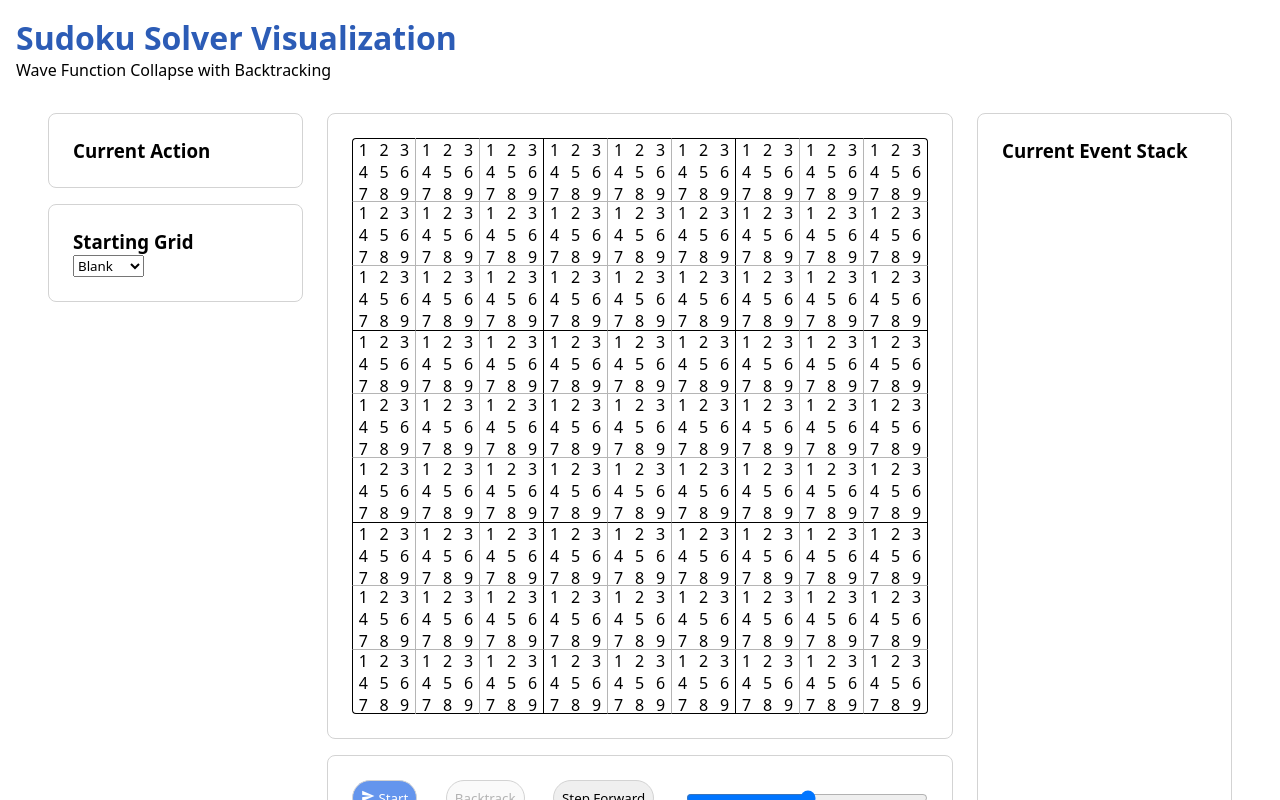
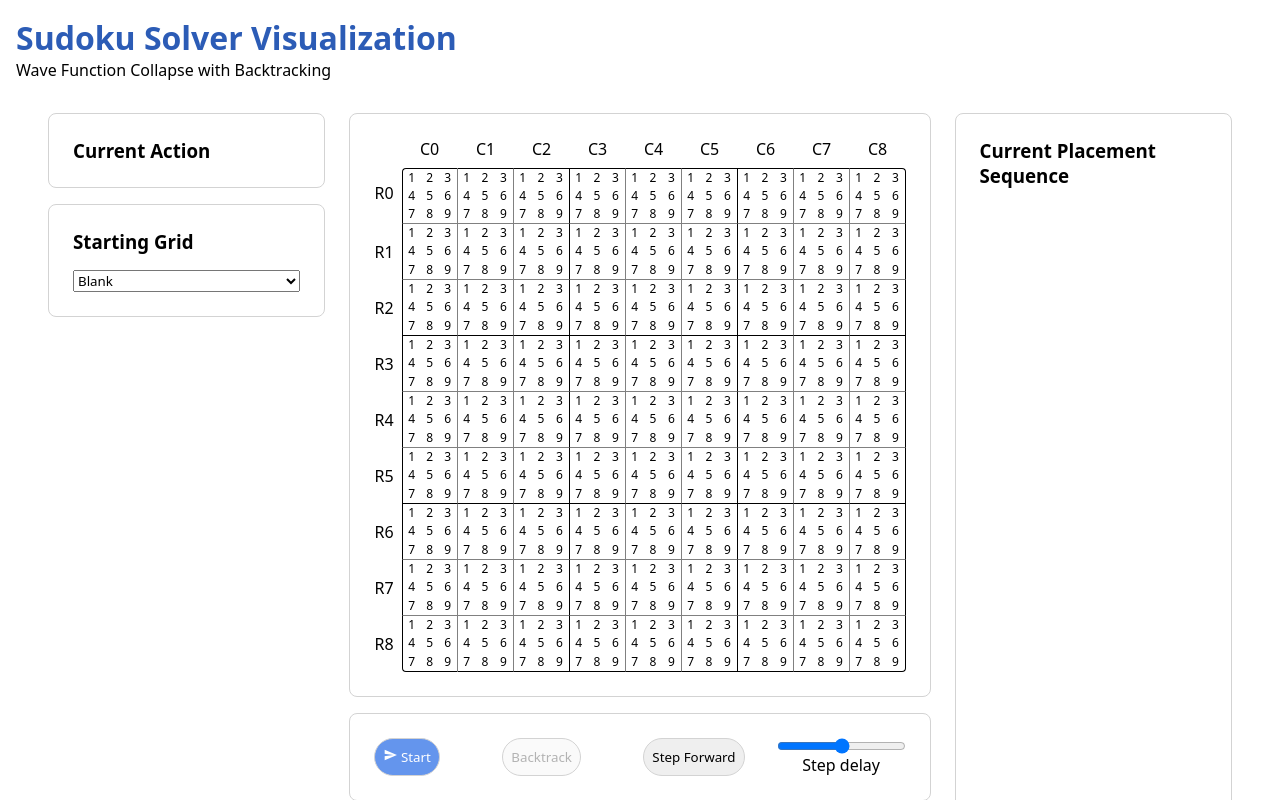
Before and after one commit to water-mizuu/sudoku_simulator, a Vue app: page / in a window 1280 px wide. Built offline with nearby package versions, Linux system fonts and the light colour scheme.

Commit message:
Changed title to 'Sudoku Simulator'. Added action count to component. Fixed UI layout and styles.

```diff
--- a/index.html
+++ b/index.html
@@ -5,7 +5,7 @@
     <link rel="icon" href="/favicon.ico" />
     <link href="https://fonts.googleapis.com/icon?family=Material+Icons" rel="stylesheet" />
     <meta name="viewport" content="width=device-width, initial-scale=1.0" />
-    <title>Vite App</title>
+    <title>Sudoku Simulator</title>
   </head>
   <body>
     <div id="app"></div>
--- a/src/assets/main.css
+++ b/src/assets/main.css
@@ -20,20 +20,28 @@
   font-family: "Material Icons";
 }
 
+.column-shrink,
+.column {
+  display: flex;
+  flex-direction: column;
+}
+
 .column {
   height: 100%;
-  display: flex;
-  flex-direction: column;
 }
 
 .column > .expanded {
   height: 100%;
 }
 
+.row-shrink,
 .row {
-  width: 100%;
   display: flex;
   flex-direction: row;
+}
+
+.row-shrink {
+  width: 100%;
 }
 
 .row > .expanded {
--- a/src/components/RightSide.vue
+++ b/src/components/RightSide.vue
@@ -22,20 +22,19 @@ onMounted(() => {
 </script>
 
 <template>
-  <div class="expanded column card" ref="card">
-    <h3>Current Event Stack</h3>
-
+  <div class="parent expanded column card" ref="card">
+    <h3>Current Placement Sequence</h3>
     <TransitionGroup class="event-holder" name="list" tag="ul">
       <li v-for="(event, i) in props.events" :key="i">
-        <EventDisplay :event />
+        <EventDisplay :event :index="i + 1" :total-length="props.events.length" />
       </li>
     </TransitionGroup>
   </div>
 </template>
 
 <style scoped>
-.container {
-  height: 100%;
+.parent {
+  gap: 1rem;
 }
 
 .event-holder {
--- a/src/components/SudokuGrid.vue
+++ b/src/components/SudokuGrid.vue
@@ -145,12 +145,14 @@ const removeds = computed(() => {
 <template>
   <div class="container">
     <template v-for="(row, y) in props.gameGrid" :key="y">
-      <div class="row">
+      <div class="row grid-row">
+        <div class="left-label" :class="{ shifted: y == 0 }">R{{ y }}</div>
+        <div v-for="(tile, x) in row" :key="`${y}-${x}`" class="row">
+          <div v-if="y == 0" class="column-shrink tile-holder">
+            <div class="top-label">C{{ x }}</div>
             <SudokuTile
-          v-for="(tile, x) in row"
               @tap="emitOnTap"
               :id="[y, x]"
-          :key="`${y}-${x}`"
               :added="addeds.get(`${y}-${x}`)"
               :removed="removeds.get(`${y}-${x}`)"
               :highlights="highlights.get(`${y}-${x}`)"
@@ -158,8 +160,31 @@ const removeds = computed(() => {
               :value="tile.length == 1 ? tile[0] : null"
               :available="tile.length > 1 ? tile : null"
               class="tile expanded"
+              :class="{
+                [`tile${y}-${x}`]: true,
+                [`row-${y}`]: true,
+                [`column-${x}`]: true,
+              }"
             />
-
+          </div>
+          <SudokuTile
+            v-else
+            @tap="emitOnTap"
+            :id="[y, x]"
+            :added="addeds.get(`${y}-${x}`)"
+            :removed="removeds.get(`${y}-${x}`)"
+            :highlights="highlights.get(`${y}-${x}`)"
+            :state="tile.length == 0 ? 'empty' : tile.length == 1 ? 'collapsed' : 'uncollapsed'"
+            :value="tile.length == 1 ? tile[0] : null"
+            :available="tile.length > 1 ? tile : null"
+            class="tile expanded"
+            :class="{
+              [`tile${y}-${x}`]: true,
+              [`row-${y}`]: true,
+              [`column-${x}`]: true,
+            }"
+          />
+        </div>
       </div>
     </template>
   </div>
@@ -170,46 +195,66 @@ const removeds = computed(() => {
   aspect-ratio: 1;
 }
 
-.row:first-child > .tile:first-child {
+.left-label {
+  padding-right: 8px;
+}
+
+.top-label {
+  padding-bottom: 8px;
+}
+
+.grid-row {
+  align-items: center;
+}
+
+.tile-holder {
+  align-items: center;
+}
+
+.shifted {
+  position: relative;
+  top: 12px;
+}
+
+.tile0-0 {
   border-radius: 4px 0px 0px 0px;
 }
-.row:first-child > .tile:last-child {
+
+.tile0-8 {
   border-radius: 0px 4px 0px 0px;
 }
 
-.row:last-child > .tile:last-child {
+.tile8-8 {
   border-radius: 0px 0px 4px 0px;
 }
 
-.row:last-child > .tile:first-child {
+.tile8-0 {
   border-radius: 0px 0px 0px 4px;
 }
 
-.row:first-child > .tile,
-.row:nth-child(4) > .tile,
-.row:nth-child(7) > .tile {
-  border-top: 1px solid black;
+.column-0 {
+  border-left: 1px black solid
 }
 
-.row:last-child > .tile {
-  border-bottom: 1px solid black;
+.column-2, .column-5, .column-8 {
+  border-right: 1px black solid;
 }
 
-.tile:first-child {
-  border-left: 1px solid black;
+.column-0, .column-1, .column-3, .column-4, .column-6, .column-7 {
+  border-right: 1px grey solid;
 }
 
-.tile:last-child,
-.tile:nth-child(3),
-.tile:nth-child(6) {
-  border-right: 1px solid black;
+.row-0 {
+  border-top: 1px black solid;
 }
 
-.row:not(:nth-child(3), :nth-child(6), :last-child) > .tile {
-  border-bottom: 1px solid #b5b5b5;
+.row-2, .row-5, .row-8 {
+  border-bottom: 1px black solid;
 }
 
-.tile:not(:nth-child(3), :nth-child(6), :last-child) {
-  border-right: 1px solid #b5b5b5;
+
+.row-0, .row-1, .row-3, .row-4, .row-6, .row-7 {
+  border-bottom: 1px grey solid;
 }
+
 </style>
--- a/src/components/SudokuTile.vue
+++ b/src/components/SudokuTile.vue
@@ -96,20 +96,21 @@ const emits = defineEmits<{
   display: grid;
 
   /* I gave up */
-  width: 4rem;
-  height: 4rem;
+  width: 3.5rem;
+  height: 3.5rem;
 }
 
 .collapsed.container {
   display: flex;
   place-content: center;
   place-items: center;
-  font-size: 1.75rem;
+  font-size: 1.5rem;
 }
 
 .uncollapsed.container {
   grid-template-columns: repeat(3, auto);
   grid-template-rows: repeat(3, auto);
+  font-size: 12px;
 }
 
 .clickable {
--- /dev/null
+++ b/src/utils.ts
@@ -0,0 +1,17 @@
+/// Splits an array into two arrays based on the predicate.
+export const splitFilter = <T,>(arr: T[], predicate: (n: T) => boolean) => {
+  const a = [];
+  const b = [];
+  for (const n of arr) {
+    if (predicate(n)) {
+      a.push(n);
+    } else {
+      b.push(n);
+    }
+  }
+  return [a, b] as [match: T[], reject: T[]];
+};
+
+export const wait = async (durationMs: number): Promise<void> => {
+  await new Promise((resolve, _) => setTimeout(resolve, durationMs));
+};
--- a/src/views/MainScreen.vue
+++ b/src/views/MainScreen.vue
@@ -3,7 +3,8 @@ import Controls from "@/components/ControlPanel.vue";
 import LeftSide from "@/components/LeftSide.vue";
 import RightSide from "@/components/RightSide.vue";
 import SudokuGrid from "@/components/SudokuGrid.vue";
-import { reactive, ref } from "vue";
+import { wait as sleep, splitFilter } from "@/utils";
+import { reactive, ref, watch } from "vue";
 
 export type Superposition = number[];
 export type StartingGrid = number[][];
@@ -38,6 +39,15 @@ export type Action =
       index: Index;
       restored: [Index, number[]][];
     };
+export type State =
+  | "idle"
+  | "running"
+  | "continuing"
+  | "paused"
+  | "backtracking_once"
+  | "continuing_once"
+  | "done"
+  | "resetting";
 
 const ROW_COUNT = 9;
 const COLUMN_COUNT = 9;
@@ -59,25 +69,20 @@ const gameGrid = reactive([] as Grid);
 const actions = reactive([] as Action[]);
 const events = reactive([] as Event[]);
 
+const actionCount = ref(0);
+let clicks = 0;
+let indices = [] as Index[];
+let triedIndex = null as null | Index;
+let triedValues = null as null | number[];
+let runningState = null as null | "propagate_min" | "backtrack" | "done";
 const delayMs = ref(100);
-const isStarted = ref(false);
-const isPaused = ref(true);
-const isFinished = ref(false);
-const isContinueOnce = ref(false);
-const isBacktrackOnce = ref(false);
-let stopRunning = false;
+const state = ref("idle" as State);
 
 /// Resets the grid according to the START constant.
 const initGrid = () => {
-  isStarted.value = false;
-  isPaused.value = true;
-  isFinished.value = false;
-  isContinueOnce.value = false;
-  isBacktrackOnce.value = false;
-
+  actionCount.value = 0;
   actions.length = 0;
   events.length = 0;
-
   gameGrid.length = 0;
 
   for (let y = 0; y < ROW_COUNT; ++y) {
@@ -91,27 +96,27 @@ const initGrid = () => {
   for (let y = 0; y < ROW_COUNT; ++y) {
     for (let x = 0; x < COLUMN_COUNT; ++x) {
       if (startGrid.value[y][x] != 0) {
-        onTap([y, x], startGrid.value[y][x]);
+        onTap([y, x], startGrid.value[y][x], undefined, false, false);
+      }
+    }
+  }
+
+  for (let y = 0; y < ROW_COUNT; ++y) {
+    for (let x = 0; x < COLUMN_COUNT; ++x) {
+      if (gameGrid[y][x].length > 1) {
+        indices.push([y, x]);
       }
     }
   }
 };
 
-/// Splits an array into two arrays based on the predicate.
-const splitFilter = <T,>(arr: T[], predicate: (n: T) => boolean) => {
-  const a = [];
-  const b = [];
-  for (const n of arr) {
-    if (predicate(n)) {
-      a.push(n);
-    } else {
-      b.push(n);
-    }
-  }
-  return [a, b] as [match: T[], reject: T[]];
-};
-
-const onTap = (chosenIndex: Index, chosen: number, tried?: number[]) => {
+const onTap = (
+  chosenIndex: Index,
+  chosen: number,
+  tried?: number[],
+  removeIndices = false,
+  recordActions = true,
+) => {
   const removals: [Index, number][] = [];
   const visitedSet = new Set<string>();
   const hasCollapsed: [Index, number][] = [[chosenIndex, chosen]];
@@ -198,12 +203,25 @@ const onTap = (chosenIndex: Index, chosen: number, tried?: number[]) => {
     });
   }
 
+  if (recordActions) {
+    if (actions.length > 20) {
+      actions.length = 0;
+    }
+
+    actionCount.value += 1;
     actions.push({
       action: "collapse",
       index: chosenIndex,
       value: chosen,
       affected: aggregateRemovals(removals),
     });
+  }
+
+  if (removeIndices) {
+    for (const [y, x] of collapsedIndices) {
+      indices = indices.filter(([cy, cx]) => !(cy == y && cx == x));
+    }
+  }
 
   return [collapsedIndices, removals] as const;
 };
@@ -224,57 +242,70 @@ const aggregateRemovals = (removals: ReturnType<typeof onTap>[1]) => {
 };
 
 const onClickPauseOrPlay = async () => {
-  if (isStarted.value) {
-    isPaused.value = !isPaused.value;
+  console.log(state.value);
+  clicks += 1;
 
-    isContinueOnce.value = false;
-    isBacktrackOnce.value = false;
-  } else if (isFinished.value) {
-    isPaused.value = false;
-    initGrid();
-    isFinished.value = false;
+  const v = state.value;
+  if (v == "idle") {
+    state.value = "running";
+  } else if (v == "running") {
+    state.value = "paused";
+  } else if (v == "paused") {
+    state.value = "running";
+  } else if (v == "done") {
+    state.value = "resetting";
   } else {
-    isStarted.value = true;
-    isFinished.value = false;
-    isPaused.value = false;
-    events.length = 0;
+    throw new Error("Unknown " + v);
+  }
 
-    await onSolvePropagation();
-    isFinished.value = true;
-    isStarted.value = false;
-  }
+  // if (isStarted.value) {
+  //   isPaused.value = !isPaused.value;
+
+  //   isContinueOnce.value = false;
+  //   isBacktrackOnce.value = false;
+  // } else if (isFinished.value) {
+  //   isPaused.value = false;
+  //   initGrid();
+  //   isFinished.value = false;
+  // } else {
+  //   isStarted.value = true;
+  //   isFinished.value = false;
+  //   isPaused.value = false;
+  //   events.length = 0;
+
+  //   await onSolvePropagation();
+  //   isFinished.value = true;
+  //   isStarted.value = false;
+  // }
 };
 
 const onBacktrack = () => {
-  if (isStarted.value) {
-    isBacktrackOnce.value = true;
-  } else {
-    /// Manually backtrack.
-
-    if (events.length <= 0) {
-      throw new Error("This has no solution!");
-    }
-
-    const { index, removal } = events.pop()!;
-
-    for (const [[y, x], n] of removal) {
-      gameGrid[y][x].push(n);
-    }
-
-    actions.push({
-      action: "backtrack",
-      index: index,
-      restored: aggregateRemovals(removal),
-    });
-  }
+  state.value = "backtracking_once";
 };
 
 const onStepForward = () => {
-  isContinueOnce.value = true;
+  state.value = "continuing_once";
 };
 
-const onSolvePropagation = async () => {
-  let indices = [] as Index[];
+const onSpeedChanged = (v: number) => {
+  delayMs.value = Math.max(0, Math.min(1000, 100 + (v - 50) * 4));
+};
+
+const onGridChanged = (grid: StartingGrid) => {
+  clicks += 1;
+  runningState = null;
+  indices = [];
+  triedIndex = null;
+  triedValues = null;
+  runningState = null;
+
+  state.value = "idle";
+  startGrid.value = grid;
+
+  initGrid();
+};
+
+initGrid();
 
 const chooseBestIndex = () => {
   let bestIndex: Index = [-1, -1];
@@ -290,85 +321,41 @@ const onSolvePropagation = async () => {
   return bestIndex;
 };
 
-  for (let y = 0; y < ROW_COUNT; ++y) {
-    for (let x = 0; x < COLUMN_COUNT; ++x) {
-      if (gameGrid[y][x].length > 1) {
-        indices.push([y, x]);
-      }
-    }
-  }
-  indices.sort(([y1, x1], [y2, x2]) => gameGrid[y1][x1].length - gameGrid[y2][x2].length);
-
-  let tried = [] as number[];
-  let tryingIndex = [-1, -1] as [number, number];
-
-  outer: while (true) {
-    /// We want to ignore the value of [isPaused] when
-    ///   isContinueOnce is raised.
-    if (!(isContinueOnce.value || isBacktrackOnce.value)) {
-      if (isPaused.value) {
-        await new Promise((r) => setTimeout(r, 10));
-
-        continue;
-      }
+const propagate = () => {
+  if (indices.length <= 0) {
+    runningState = "done";
+    return;
   }
 
-    if (stopRunning) {
-      stopRunning = false;
-      initGrid();
-      break outer;
-    }
-
-    let backtrack = false;
-
-    if (!isBacktrackOnce.value) {
-      do {
-        if (indices.length <= 0) {
-          backtrack = true;
-          break outer;
-        }
-
-        const index =
-          tryingIndex[0] != -1 && tryingIndex[1] != -1 //
-            ? tryingIndex
-            : chooseBestIndex();
+  const index = triedIndex != null ? triedIndex : chooseBestIndex();
 
   const superpositions = gameGrid[index[0]][index[1]];
-        const viable = superpositions.filter((n) => !tried.includes(n));
+  const viable = superpositions.filter((n) => triedValues == null || !triedValues.includes(n));
   if (viable.length <= 0) {
     /// Perform a backtrack.
-          backtrack = true;
-          break;
+    runningState = "backtrack";
+    return;
   }
 
   const chosen = viable[~~(Math.random() * viable.length)];
 
   /// We propagate the changes to the grid.
-        const [collapsedIndices, _] = onTap(index, chosen, tried);
+  onTap(index, chosen, triedValues ?? [], true);
 
-        /// We remove the collased indices.
-        for (const [y, x] of collapsedIndices) {
-          indices = indices.filter(([cy, cx]) => !(cy == y && cx == x));
-        }
+  triedValues = null;
+  triedIndex = null;
+  return;
+};
 
-        tried = [];
-        tryingIndex = [-1, -1];
-
-        backtrack = false;
-      } while (false);
-    }
-
-    isContinueOnce.value = false;
-    isBacktrackOnce.value = false;
-
-    if (backtrack) {
+const backtrack = () => {
   if (events.length <= 0) {
+    alert("This has no solution!");
     throw new Error("This has no solution!");
   }
 
-      const { index, removal, collapsedIndices, tried: previousTried } = events.pop()!;
-      tryingIndex = index;
-      tried = previousTried;
+  const { index, removal, collapsedIndices, tried } = events.pop()!;
+  triedIndex = index;
+  triedValues = tried;
 
   for (const [[y, x], n] of removal) {
     gameGrid[y][x].push(n);
@@ -378,57 +365,118 @@ const onSolvePropagation = async () => {
     indices.push([y, x]);
   }
 
+  if (actions.length > 20) {
+    actions.length = 0;
+  }
+
+  actionCount.value += 1;
   actions.push({
     action: "backtrack",
     index: index,
     restored: aggregateRemovals(removal),
   });
+
+  runningState = "propagate_min";
+};
+
+watch(state, async (now) => {
+  if (now == "continuing") {
+    state.value = "running";
+  } else if (now == "running") {
+    const copy = clicks;
+
+    switch (runningState) {
+      case null:
+        runningState = "propagate_min";
+
+        break;
+      case "propagate_min": {
+        propagate();
+        break;
+      }
+      case "backtrack": {
+        backtrack();
+        break;
+      }
+      case "done": {
+        runningState = null;
+        state.value = "done";
+        break;
+      }
     }
 
-    await new Promise((resolve) => setTimeout(resolve, delayMs.value));
+    if (state.value != "done") {
+      await sleep(delayMs.value);
+      if (copy == clicks) {
+        state.value = "continuing";
+      }
+    }
+  } else if (now == "resetting") {
+    actionCount.value = 0;
+    indices = [];
+    triedIndex = null;
+    triedValues = null;
+    runningState = null;
+
+    initGrid();
+
+    state.value = "idle";
+  } else if (now == "backtracking_once") {
+    backtrack();
+
+    state.value = "idle";
+  } else if (now == "continuing_once") {
+    console.log("Propagating");
+    propagate();
+
+    if (runningState == "backtrack") {
+      backtrack();
+    } else if (runningState == "done") {
+      runningState = null;
+
+      state.value = "done";
     }
 
-  isPaused.value = true;
-};
-
-const onSpeedChanged = (v: number) => {
-  delayMs.value = Math.max(0, Math.min(1000, 100 + (v - 50) * 4));
-};
-
-const onGridChanged = (grid: StartingGrid) => {
-  startGrid.value = grid;
-
-  initGrid();
-};
-
-initGrid();
+    if (state.value != "done") {
+      state.value = "idle";
+    }
+  } else {
+    console.log({ now });
+  }
+});
 </script>
 
 <template>
   <div class="screen column">
-    <div class="column flex-shrink">
+    <div class="column-shrink">
       <p class="title">Sudoku Solver Visualization</p>
       <p>Wave Function Collapse with Backtracking</p>
     </div>
     <div class="expanded row main-body">
       <div class="expanded column side-bar">
-        <LeftSide :actions @change-grid="onGridChanged" />
+        <LeftSide :actions :action-count @change-grid="onGridChanged" />
       </div>
       <div class="column expanded center-column">
-        <div class="card">
-          <SudokuGrid :game-grid="gameGrid" :actions @tap="(i, n) => onTap(i, n, [])" />
+        <div class="card sudoku-holder">
+          <SudokuGrid :game-grid="gameGrid" :actions @tap="(i, n) => onTap(i, n, [], true)" />
         </div>
         <div class="card">
           <Controls
-            :is-started
-            :is-paused
-            :is-finished
+            :state="state"
             :is-backtrack-allowed="events.length > 0"
             @pause-play="onClickPauseOrPlay"
             @backtrack="onBacktrack"
             @step-forward="onStepForward"
             @speed-changed="onSpeedChanged"
           />
+        </div>
+        <div style="text-align: center">
+          <p>Zuniga</p>
+          <p>
+            Sample puzzles are taken from
+            <a href="https://sandiway.arizona.edu/"> https://sandiway.arizona.edu/</a>
+            .
+          </p>
         </div>
       </div>
       <div class="expanded column side-bar">
@@ -447,6 +495,12 @@ initGrid();
 </style>
 
 <style scoped>
+.sudoku-holder {
+  display: flex;
+  justify-content: center;
+  align-items: center;
+}
+
 .screen {
   width: 100%;
   height: 100%;
```
Also changed, not shown: src/components/ActionDisplay.vue (+21 -3 lines), src/components/ControlPanel.vue (+17 -9 lines), src/components/EventDisplay.vue (+9 -3 lines), src/components/LeftSide.vue (+49 -4 lines). Lines whose indentation alone changed are shown as unchanged.
